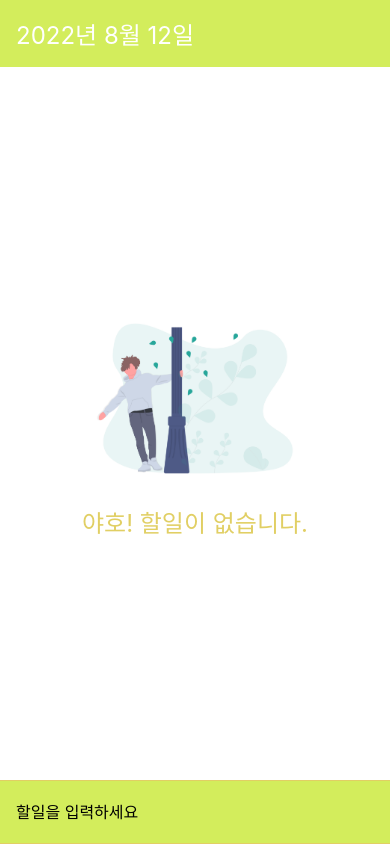
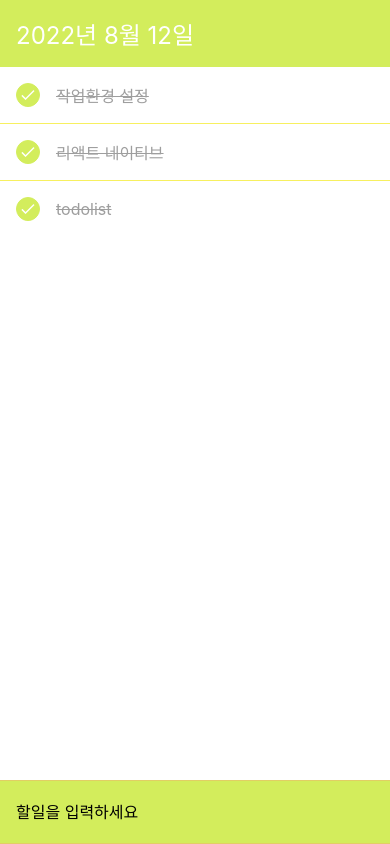
Before and after one commit to star-moon-cloud-k/React-Native_LAB, a React Native app in the folder TodoApp/: screen / in a window 390 px wide. Built offline with nearby package versions, Linux system fonts and the light colour scheme.

Commit message:
Add Todo

```diff
--- a/TodoApp/App.js
+++ b/TodoApp/App.js
@@ -1,13 +1,34 @@
-import React from 'react';
+import React, {useState} from 'react';
 import {View, StyleSheet, KeyboardAvoidingView, Platform} from 'react-native';
 import DateHead from './components/DateHead';
 import {SafeAreaProvider, SafeAreaView} from 'react-native-safe-area-context';
 import AddTodo from './components/AddTodo';
 import Empty from './components/Empty';
+import TodoList from './components/TodoList';
 
 function App() {
   const today = new Date();
-  console.log(today);
+
+  const [todos, setTodos] = useState([
+    {id: 1, text: '작업환경 설정', done: true},
+    {id: 2, text: '리액트 네이티브', done: true},
+    {id: 3, text: 'todolist', done: true},
+  ]);
+
+  const onInsert = text => {
+    //새로 등록할 항목의 id를 구합니다.
+    //등록된 항목 중에서 가장 큰 id를 구하고, 그 값에 1을 더합니다.
+    //민약 리스트가 비어있다면 1을 id로 사용합니다.
+    const nextId =
+      todos.length > 0 ? Math.max(...todos.map(todo => todo.id)) + 1 : 1;
+    const todo = {
+      id: nextId,
+      text,
+      done: false,
+    };
+    setTodos(todos.concat(todo));
+  };
+
   return (
     <SafeAreaProvider>
       <SafeAreaView edges={['bottom']} style={styles.block}>
@@ -15,8 +36,9 @@
           behavior={Platform.OS === 'ios' ? 'padding' : undefined}
           style={styles.avoid}>
           <DateHead date={today} />
-          <Empty />
-          <AddTodo />
+          {/* <Empty /> */}
+          {todos.length === 0 ? <Empty /> : <TodoList todos={todos} />}
+          <AddTodo onInsert={onInsert} />
         </KeyboardAvoidingView>
       </SafeAreaView>
     </SafeAreaProvider>
--- a/TodoApp/components/AddTodo.js
+++ b/TodoApp/components/AddTodo.js
@@ -10,7 +10,7 @@
   Keyboard
 } from 'react-native';
 
-function AddTodo() {
+function AddTodo({onInsert}) {
   const [text, setText] = useState('');
 
   const button = (
@@ -20,6 +20,7 @@
   );
 
   const onPress = () => {
+    onInsert(text)
     setText('');
     Keyboard.dismiss();
   };
--- /dev/null
+++ b/TodoApp/components/TodoItem.js
@@ -0,0 +1,49 @@
+import React from 'react';
+import {View, Text, StyleSheet, Image} from 'react-native';
+
+function TodoItem({id, text, done}) {
+  return (
+    <View style={styles.item}>
+      <View style={[styles.circle, done && styles.filled]}>
+        {done && (
+          <Image
+            source={require('../assets/icons/check_white/check_white.png')}
+          />
+        )}
+      </View>
+      <Text style={[styles.text, done && styles.lineThrough]}>{text}</Text>
+    </View>
+  );
+}
+
+const styles = StyleSheet.create({
+  item: {
+    flexDirection: 'row',
+    padding: 16,
+    alignItems: 'center',
+  },
+  circle: {
+    width: 24,
+    height: 24,
+    borderRadius: 12,
+    borderColor: '#D3ED5C',
+    borderWidth: 1,
+    marginRight: 16,
+  },
+  text: {
+    flex: 1,
+    fontSize: 16,
+    color: '#212121',
+  },
+  filled: {
+    justifyContent: 'center',
+    alignItems: 'center',
+    backgroundColor: '#D3Ed5C',
+  },
+  lineThrough: {
+    color: '#9e9e9e',
+    textDecorationLine: 'line-through',
+  },
+});
+
+export default TodoItem;
--- /dev/null
+++ b/TodoApp/components/TodoList.js
@@ -0,0 +1,28 @@
+import React from 'react';
+import {FlatList, View, Text, StyleSheet} from 'react-native';
+import TodoItem from './TodoItem';
+function TodoList({todos}) {
+  return (
+      <FlatList
+          ItemSeparatorComponent={()=><View style = {styles.seperator}/>}
+      style={styles.list}
+      data={todos}
+      renderItem={({item}) => (
+        <TodoItem id={item.id} text={item.text} done={item.done} />
+      )}
+      keyExtractor={item => item.id.toString()}
+    />
+  );
+}
+
+const styles = StyleSheet.create({
+  list: {
+    flex: 1,
+  },
+  seperator: {
+    backgroundColor: '#F7F060',
+    height: 1,
+  },
+});
+
+export default TodoList;
```
